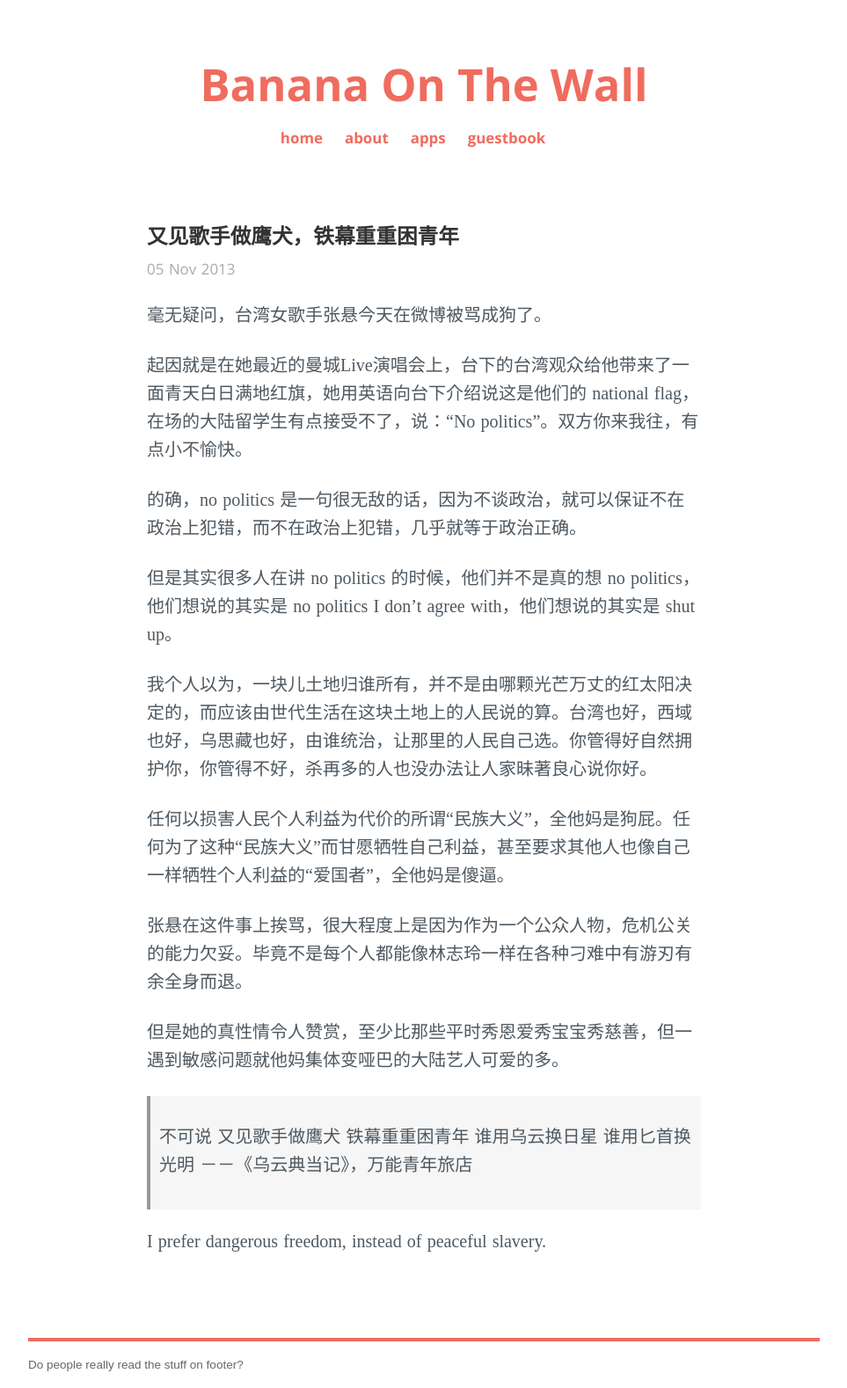
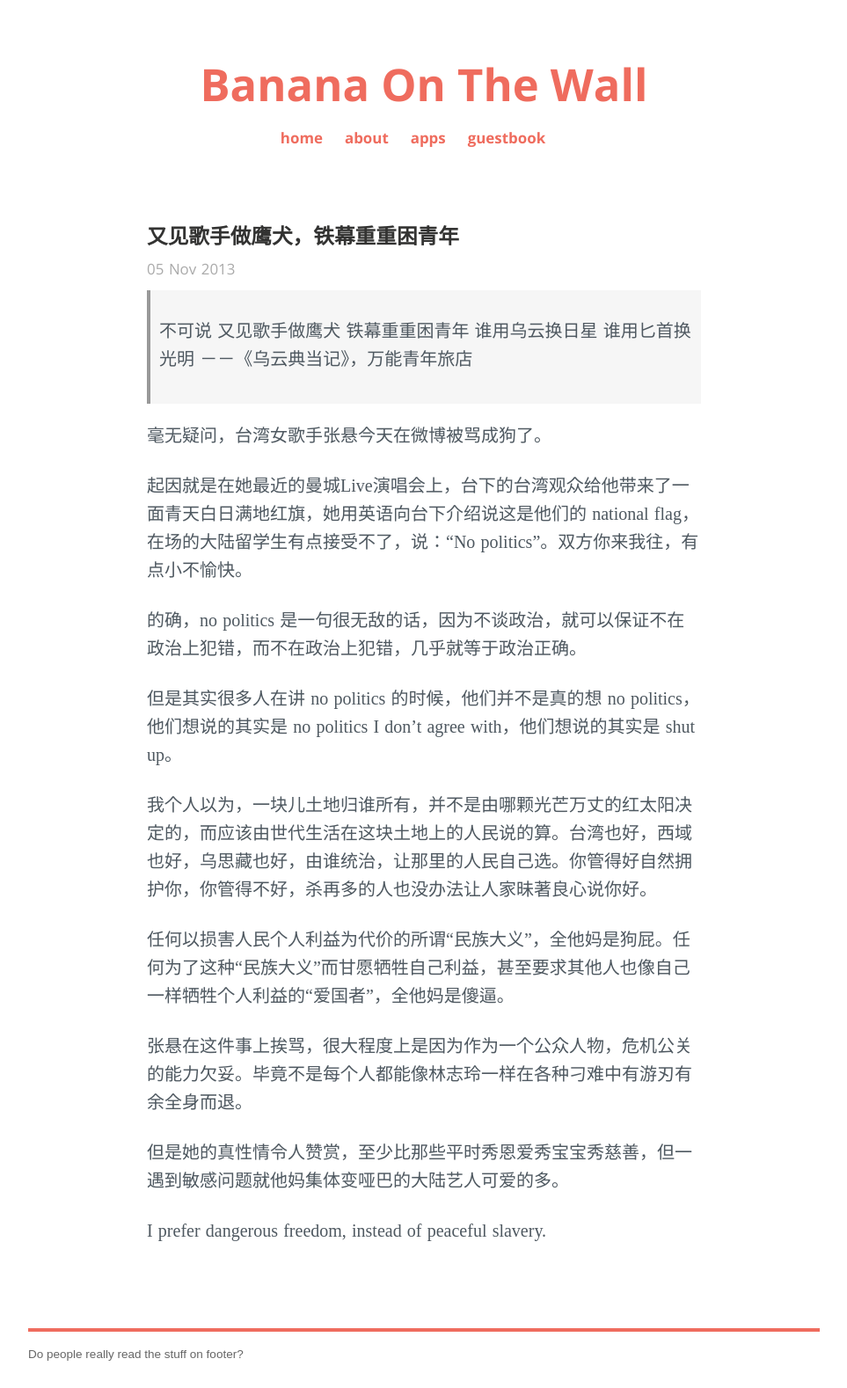
Before and after one commit to BananaOnTheWall/bananaonthewall.github.io, a Jekyll site: the page built from _posts/2013-11-05-zhang-xuan-taiwan.md, in a window 1280 px wide. Shown: the whole page at 88% size, without its empty margins (158-1121 px from the left). Built offline with Jekyll 4.4.1, drawn with Linux system fonts in a browser that asks for light colours; some web fonts are replaced; comment, search, counter and statistics services are not loaded; some of the changed lines change nothing that is shown.

Commit message:
blockquote moved

```diff
--- a/_posts/2013-11-05-zhang-xuan-taiwan.md
+++ b/_posts/2013-11-05-zhang-xuan-taiwan.md
@@ -5,6 +5,13 @@ date:   2013-11-05 12:46:20
 tags: thought
 excerpt: 很多人在讲 no politics 的时候，他们并不是真的想 no politics，他们想说的其实是 no politics I don't agree with，他们想说的其实是 shut up。
 ---
+> 不可说
+> 又见歌手做鹰犬
+> 铁幕重重困青年
+> 谁用乌云换日星
+> 谁用匕首换光明
+>－－《乌云典当记》，万能青年旅店
+
 毫无疑问，台湾女歌手张悬今天在微博被骂成狗了。
 
 起因就是在她最近的曼城Live演唱会上，台下的台湾观众给他带来了一面青天白日满地红旗，她用英语向台下介绍说这是他们的 national flag，在场的大陆留学生有点接受不了，说：“No politics”。双方你来我往，有点小不愉快。
@@ -21,11 +28,4 @@ excerpt: 很多人在讲 no politics 的时候，他们并不是真的想 no pol
 
 但是她的真性情令人赞赏，至少比那些平时秀恩爱秀宝宝秀慈善，但一遇到敏感问题就他妈集体变哑巴的大陆艺人可爱的多。
 
-> 不可说
-> 又见歌手做鹰犬
-> 铁幕重重困青年
-> 谁用乌云换日星
-> 谁用匕首换光明
->－－《乌云典当记》，万能青年旅店
-
 I prefer dangerous freedom, instead of peaceful slavery.
```
